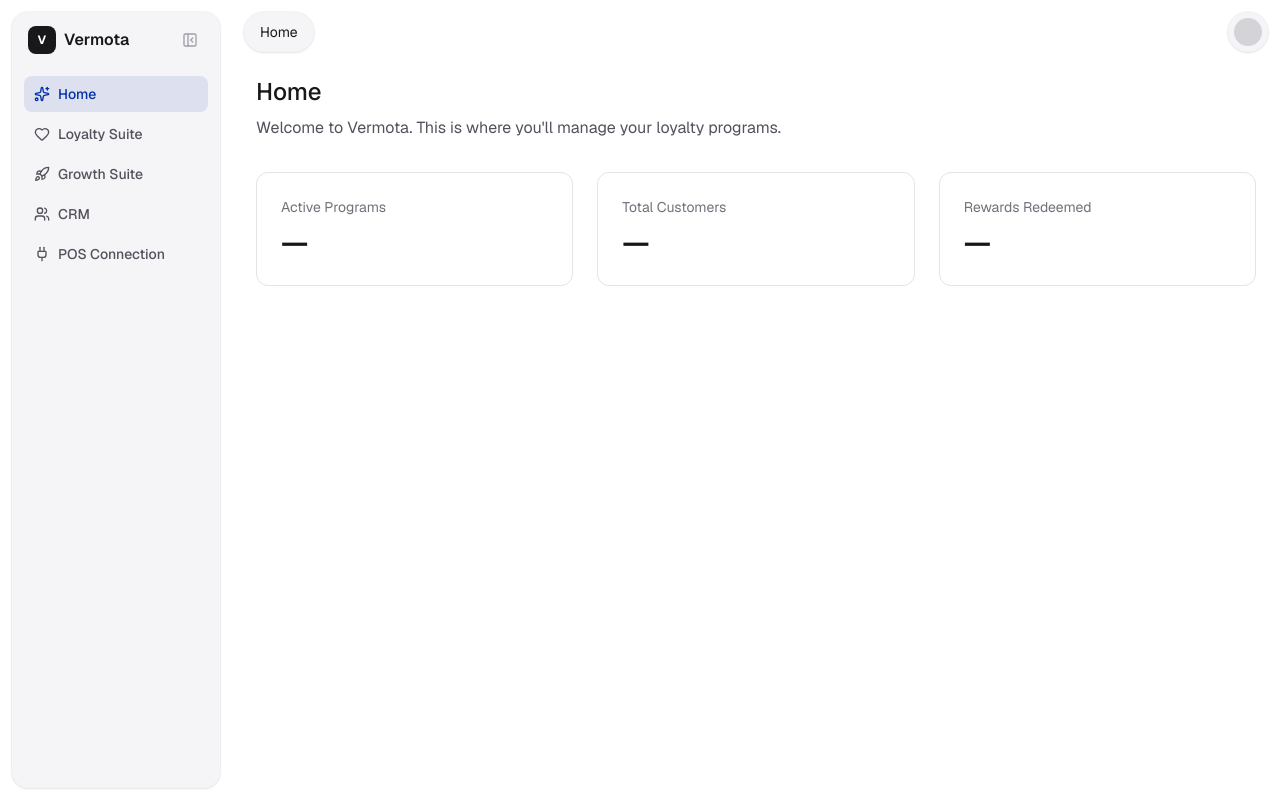
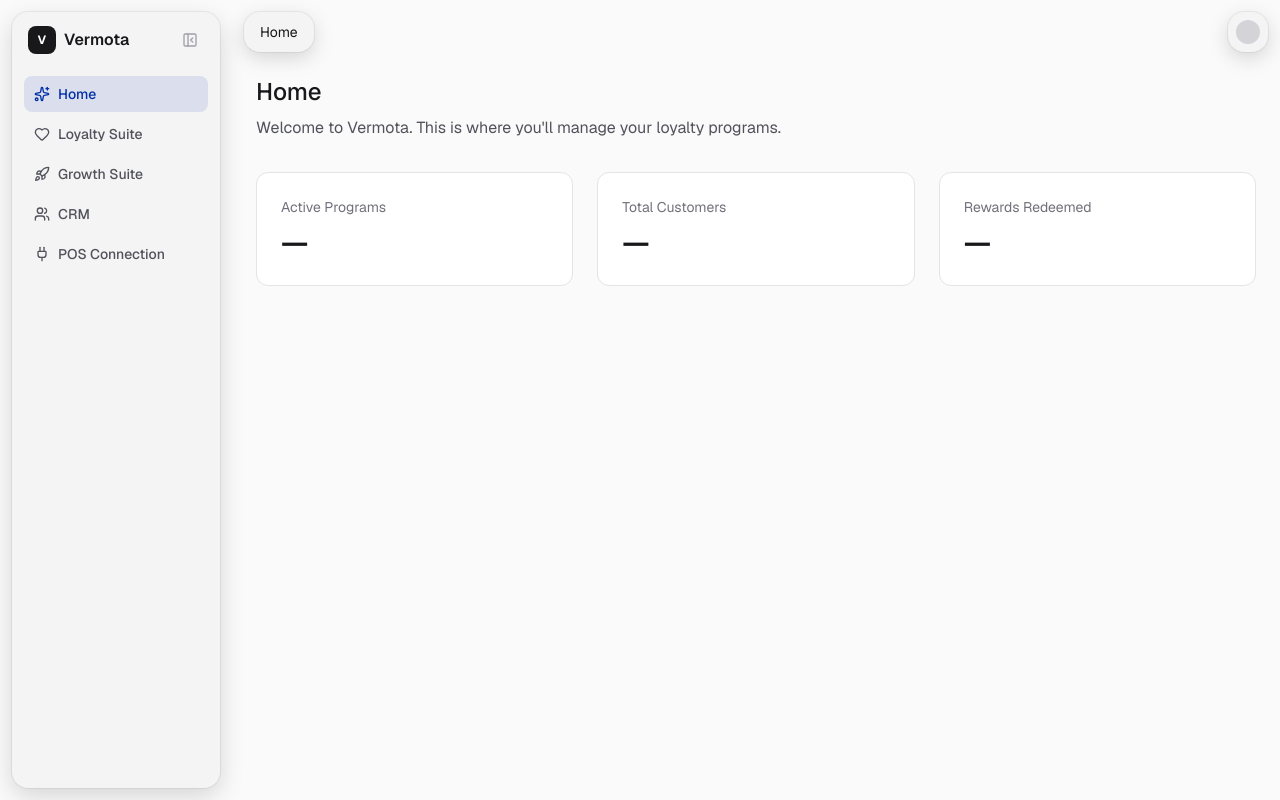
Before and after one commit to vdrmota/vermota, a Next.js app: page /dashboard in a window 1280 px wide. Built offline with nearby package versions, Linux system fonts and the light colour scheme.

Commit message:
finalized styles

```diff
--- a/src/app/(dashboard)/_components/Sidebar.tsx
+++ b/src/app/(dashboard)/_components/Sidebar.tsx
@@ -12,13 +12,13 @@
     const [collapsed, setCollapsed] = useState(false)
 
     return (
-        <aside className={`m-3 hidden flex-col rounded-2xl bg-[#f5f5f7] shadow-[0_0_0_1px_rgba(0,0,0,0.04),0_1px_3px_rgba(0,0,0,0.08)] lg:flex ${collapsed ? 'w-14' : 'w-52'} transition-all duration-200`}>
+        <aside className={`m-3 hidden flex-col rounded-2xl bg-zinc-100 shadow-[0_0_0_1px_rgba(0,0,0,0.06),0_8px_24px_rgba(0,0,0,0.15)] lg:flex ${collapsed ? 'w-14' : 'w-52'} transition-all duration-200`}>
             {/* Header */}
             <div className={`flex h-14 items-center px-4 ${collapsed ? 'justify-center' : 'justify-between'}`}>
                 {!collapsed && <Logo linked={false} />}
                 <button
                     onClick={() => setCollapsed(!collapsed)}
-                    className="cursor-pointer rounded-lg p-1.5 text-zinc-400 hover:bg-zinc-100 hover:text-zinc-600"
+                    className="cursor-pointer rounded-lg p-1.5 text-zinc-400 hover:bg-zinc-200 hover:text-zinc-600"
                 >
                     {collapsed ? <PanelLeft className="h-4 w-4" /> : <PanelLeftClose className="h-4 w-4" />}
                 </button>
@@ -38,7 +38,7 @@
                                     className={`flex items-center gap-2 rounded-lg px-2.5 py-2 text-sm font-medium transition-all duration-300 ease-in-out ${
                                         isActive
                                             ? 'bg-[#002FA7]/10 text-[#002FA7]'
-                                            : 'text-zinc-600 hover:bg-zinc-100 hover:text-zinc-900'
+                                            : 'text-zinc-600 hover:bg-zinc-200 hover:text-zinc-900'
                                     }`}
                                     title={collapsed ? item.title : undefined}
                                 >
--- a/src/app/(dashboard)/layout.tsx
+++ b/src/app/(dashboard)/layout.tsx
@@ -8,7 +8,7 @@
 
 export default function DashboardLayout({ children }: { children: React.ReactNode }) {
     return (
-        <div className="flex min-h-screen bg-white">
+        <div className="flex min-h-screen bg-zinc-50">
             <Sidebar />
 
             {/* Main content area */}
@@ -16,13 +16,13 @@
                 {/* Floating top bar elements */}
                 <div className="flex items-center justify-between p-3 pb-0">
                     {/* Breadcrumbs container */}
-                    <div className="flex h-10 items-center gap-3 rounded-full bg-[#f5f5f7] px-4 shadow-[0_0_0_1px_rgba(0,0,0,0.04),0_1px_3px_rgba(0,0,0,0.08)]">
+                    <div className="flex h-10 items-center gap-3 rounded-2xl bg-zinc-100 px-4 shadow-[0_0_0_1px_rgba(0,0,0,0.06),0_6px_20px_rgba(0,0,0,0.15)]">
                         <MobileMenu />
                         <Breadcrumb />
                     </div>
                     {/* Profile container */}
-                    <div className="flex h-10 w-10 items-center justify-center rounded-full bg-[#f5f5f7] shadow-[0_0_0_1px_rgba(0,0,0,0.04),0_1px_3px_rgba(0,0,0,0.08)]">
-                        <div className="h-7 w-7 rounded-full bg-zinc-300" />
+                    <div className="flex h-10 w-10 items-center justify-center rounded-2xl bg-zinc-100 shadow-[0_0_0_1px_rgba(0,0,0,0.06),0_6px_20px_rgba(0,0,0,0.15)]">
+                        <div className="h-6 w-6 rounded-full bg-zinc-300" />
                     </div>
                 </div>
 
```
